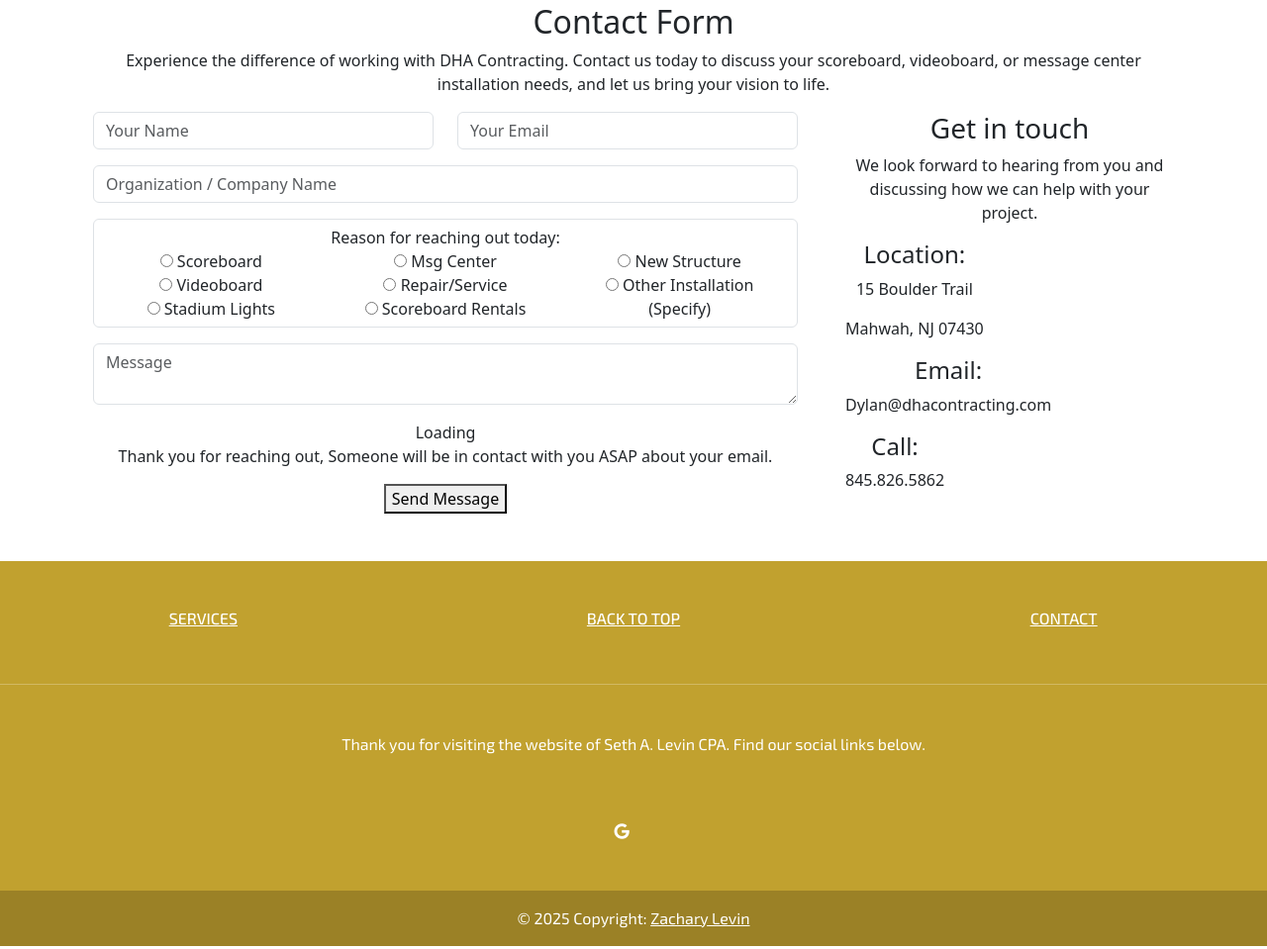
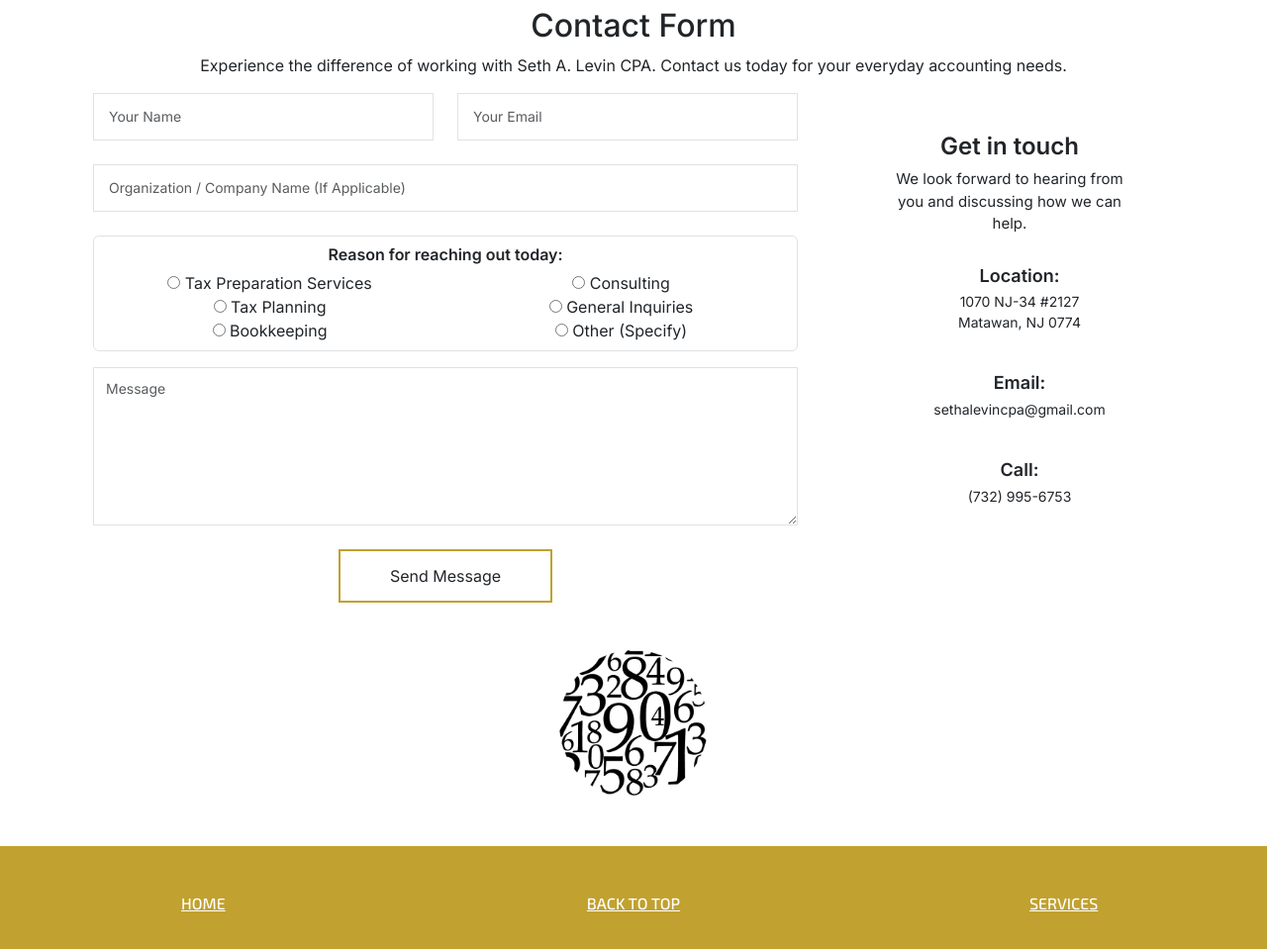
Before and after one commit to zlevin1228/SethALevinCPA, a plain HTML site: page contact.html in a window 1280 px wide. Shown: the part 908-1867 px from the top of the page at 99% size. Drawn offline with nearby package versions, Linux system fonts and the light colour scheme.

Commit message:
contact form done, started services page

```diff
--- a/contact.html
+++ b/contact.html
@@ -90,9 +90,7 @@
 
           <div class="section-header">
             <h2>Contact Form</h2>
-            <p>Experience the difference of working with DHA Contracting. Contact us today to discuss your scoreboard,
-              videoboard, or
-              message center installation needs, and let us bring your vision to life.</p>
+            <p>Experience the difference of working with Seth A. Levin CPA. Contact us today for your everyday accounting needs.</p>
           </div>
 
         </div>
@@ -118,25 +116,21 @@
                 </div>
                 <div class="form-group mt-3">
                   <input type="text" class="form-control" name="organization" id="organization"
-                    placeholder="Organization / Company Name" required>
+                    placeholder="Organization / Company Name (If Applicable)">
                 </div>
                 <div class="form-group mt-3 form-control">
                   <label class="contact-form-service-label">Reason for reaching out today:</label>
 
                   <div class="row">
-                    <div class="col-md-4">
-                      <input type="radio" name="project_type" value="Scoreboard" required> Scoreboard<br>
-                      <input type="radio" name="project_type" value="Videoboard"> Videoboard<br>
-                      <input type="radio" name="project_type" value="Stadium Lights"> Stadium Lights<br>
+                    <div class="col-md-6">
+                      <input type="radio" name="project_type" value="Tax Preparation Services" required> Tax Preparation Services<br>
+                      <input type="radio" name="project_type" value="Tax Planning"> Tax Planning<br>
+                      <input type="radio" name="project_type" value="Bookkeeping"> Bookkeeping<br>
                     </div>
-                    <div class="col-md-4">
-                      <input type="radio" name="project_type" value="Msg Center"> Msg Center<br>
-                      <input type="radio" name="project_type" value="Repair/Service"> Repair/Service<br>
-                      <input type="radio" name="project_type" value="Scoreboard Rentals"> Scoreboard Rentals<br>
-                    </div>
-                    <div class="col-md-4">
-                      <input type="radio" name="project_type" value="New Structure"> New Structure<br>
-                      <input type="radio" name="project_type" value="Other Installation"> Other Installation (Specify)<br>
+                    <div class="col-md-6">
+                      <input type="radio" name="project_type" value="Consulting"> Consulting<br>
+                      <input type="radio" name="project_type" value="General Inquiries"> General Inquiries<br>
+                      <input type="radio" name="project_type" value="Other Installation"> Other (Specify)<br>
                     </div>
                   </div>
                 </div>
@@ -160,37 +154,40 @@
 
               <div class="info">
                 <h3>Get in touch</h3>
-                <p>We look forward to hearing from you and discussing how we can help with your project. </p>
+                <p>We look forward to hearing from you and discussing how we can help. </p>
 
-                <div class="info-item d-flex">
+                <div class="info-item d-flex justify-content-center">
                   <i class="bi bi-geo-alt flex-shrink-0"></i>
                   <div>
                     <h4>Location:</h4>
-                    <p>15 Boulder Trail</p>
-                    <p>Mahwah, NJ 07430</p>
+                    <p>1070 NJ-34 #2127</p>
+                    <p>Matawan, NJ 0774</p>
 
                   </div>
                 </div><!-- End Info Item -->
 
-                <div class="info-item d-flex">
+                <div class="info-item d-flex justify-content-center">
                   <i class="bi bi-envelope flex-shrink-0"></i>
                   <div>
                     <h4>Email:</h4>
-                    <p>Dylan@dhacontracting.com</p>
+                    <p>sethalevincpa@gmail.com</p>
                   </div>
                 </div><!-- End Info Item -->
 
-                <div class="info-item d-flex">
+                <div class="info-item d-flex justify-content-center">
                   <i class="bi bi-phone flex-shrink-0"></i>
                   <div>
                     <h4>Call:</h4>
-                    <p>845.826.5862</p>
+                    <p>(732) 995-6753</p>
                   </div>
                 </div><!-- End Info Item -->
 
               </div>
 
+
             </div>
+            <div class="justify-content-center align-items-center">
+            <img src="imgs/ico.png" class="img-fluid imgfix justify-content-center align-items-center text-center col-12"></div>
           </div>
 
         </div>
@@ -213,7 +210,7 @@
             <!-- Grid column -->
             <div class="col-md-4">
               <h6 class="text-uppercase font-weight-bold">
-                <a href="services.html" class="text-white footer-link" role="button">Services</a>
+                <a href="index.html" class="text-white footer-link" role="button">Home</a>
               </h6>
             </div>
             <!-- Grid column -->
@@ -230,7 +227,7 @@
             <!-- Grid column -->
             <div class="col-md-4">
               <h6 class="text-uppercase font-weight-bold">
-                <a href="contact.html" class="text-white footer-link" role="button">Contact</a>
+                <a href="services.html" class="text-white footer-link" role="button">Services</a>
               </h6>
             </div>
             <!-- Grid column -->
--- a/style.css
+++ b/style.css
@@ -186,6 +186,197 @@ footer {
 
 .landingdiv {
     border: 5px solid #c1a12f;
-    height: 65px;
+    height: 100%;
     width: 100%;
 }
+
+.imgfix {
+    height: 150px;
+    width: auto;
+}
+
+/* Contact Form */
+.contact .map {
+    margin-bottom: 40px;
+    font-family: "Inter", sans-serif;
+  }
+
+  #contact {
+    font-family: "Inter", sans-serif;
+  }
+
+  .contact .map iframe {
+    border: 0;
+    width: 100%;
+    height: 400px;
+  }
+
+  .contact .info {
+    padding: 40px;
+    box-shadow: 0px 2px 15px rgba(var(--color-black-rgb), 0.1);
+    overflow: hidden;
+  }
+
+  .contact .info h3 {
+    font-weight: 600;
+    font-size: 24px;
+  }
+
+  .contact .info p {
+    color: var(--color-secondary-light);
+    margin-bottom: 30px;
+    font-size: 15px;
+  }
+
+  .contact .info-item+.info-item {
+    padding-top: 20px;
+    margin-top: 20px;
+    border-top: 1px solid rgba(var(--color-secondary-rgb), 0.15);
+  }
+
+  .contact .info-item i {
+    font-size: 24px;
+    color: var(--color-primary);
+    transition: all 0.3s ease-in-out;
+    margin-right: 20px;
+  }
+
+  .contact .info-item h4 {
+    padding: 0;
+    font-size: 18px;
+    font-weight: 600;
+    margin-bottom: 5px;
+    color: var(--color-secondary);
+  }
+
+  .contact .info-item p {
+    padding: 0;
+    margin-bottom: 0;
+    font-size: 14px;
+    color: var(--color-secondary-light);
+  }
+
+  .contact .php-email-form {
+    width: 100%;
+    background: var(--color-white);
+  }
+
+  .contact .php-email-form .form-group {
+    padding-bottom: 8px;
+  }
+
+  .contact .php-email-form .error-message {
+    display: none;
+    color: var(--color-white);
+    background: var(--color-red);
+    text-align: left;
+    padding: 15px;
+    font-weight: 600;
+  }
+
+  .contact .php-email-form .error-message br+br {
+    margin-top: 25px;
+  }
+
+  .contact .php-email-form .sent-message {
+    display: none;
+    color: var(--color-white);
+    background: var(--color-green);
+    text-align: center;
+    padding: 15px;
+    font-weight: 600;
+  }
+
+  .contact .php-email-form .loading {
+    display: none;
+    background: var(--color-white);
+    text-align: center;
+    padding: 15px;
+  }
+
+  .contact .php-email-form .loading:before {
+    content: "";
+    display: inline-block;
+    border-radius: 50%;
+    width: 24px;
+    height: 24px;
+    margin: 0 10px -6px 0;
+    border: 3px solid var(--color-green);
+    border-top-color: var(--color-white);
+    animation: animate-loading 1s linear infinite;
+  }
+
+  .contact .php-email-form input[type=text],
+  .contact .php-email-form input[type=email],
+  .contact .php-email-form textarea {
+    border-radius: 0px;
+    box-shadow: none;
+    font-size: 14px;
+  }
+
+  .contact .php-email-form input[type=text]:focus,
+  .contact .php-email-form input[type=email]:focus,
+  .contact .php-email-form textarea:focus {
+    border-color: var(--color-secondary-light);
+  }
+
+  .contact .php-email-form input[type=text],
+  .contact .php-email-form input[type=email] {
+    height: 48px;
+    padding: 10px 15px;
+  }
+
+  .contact .php-email-form textarea {
+    padding: 10px 12px;
+    height: 160px;
+  }
+
+  .contact .php-email-form button[type=submit] {
+    background: var(--color-primary);
+    border: 2px solid #c1a12f;
+    padding: 13px 50px;
+    color: var(--color-white);
+    transition: 0.4s;
+    border-radius: 0;
+    font-family: "Inter", sans-serif;
+  }
+
+  .contact .php-email-form button[type=submit]:hover {
+    background: rgba(var(--color-primary-rgb), 0.85);
+  }
+
+  @keyframes animate-loading {
+    0% {
+      transform: rotate(0deg);
+    }
+
+    100% {
+      transform: rotate(360deg);
+    }
+  }
+
+
+  .contact-form-service-label{
+      padding: 0;
+      font-size: 16px;
+      font-weight: 600;
+      margin-bottom: 5px;
+      color: var(--color-secondary);
+      font-family: var(--font-primary);
+  }
+
+  #text {
+    background-color: white;
+    color: black;
+  }
+
+.hero {
+    border: 5px solid #c1a12f;
+    font-family: "Inter", sans-serif;
+}
+
+.heroheight {
+    height: 250px;
+    max-width: 430px;
+    min-width: 430px;
+}
```
Also changed, not shown: index.html (+3 -0 lines), services.html (+13 -0 lines).
